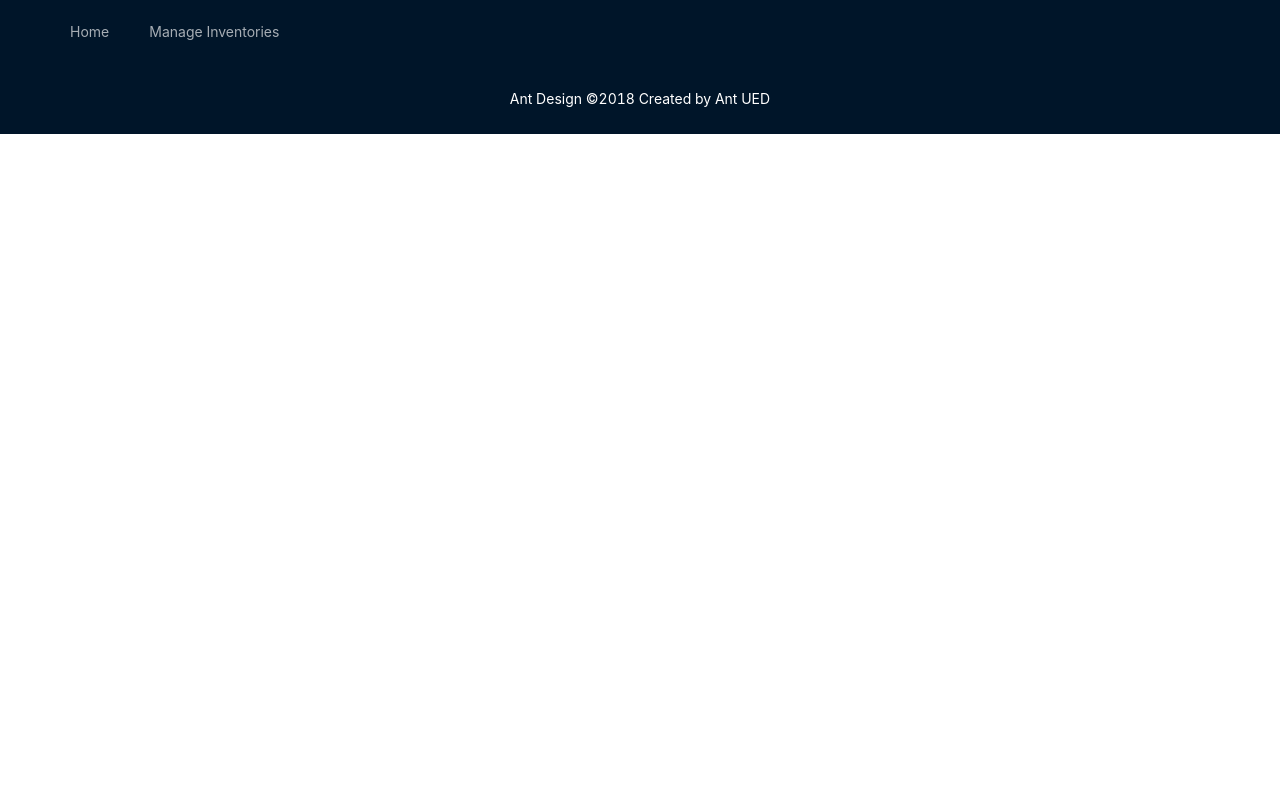
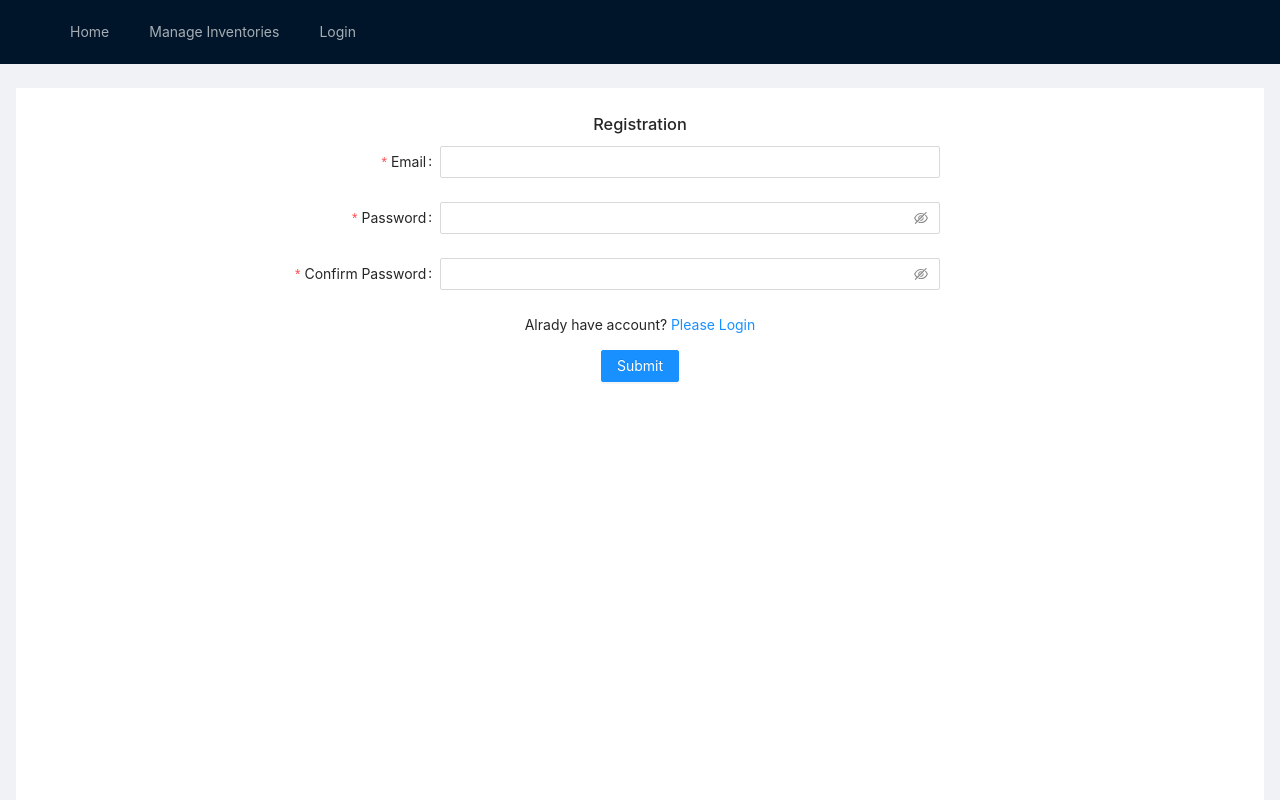
Before and after one commit to rashik07/warehouse_management_client_frontend, a React (Create React App) app: page /registration in a window 1280 px wide. Shown: the top 800 px of the page. Built offline with nearby package versions, Linux system fonts and the light colour scheme; no server answers.

Commit message:
update login registration signup

```diff
--- a/package.json
+++ b/package.json
@@ -10,6 +10,7 @@
     "firebase": "^9.8.4",
     "react": "^18.2.0",
     "react-dom": "^18.2.0",
+    "react-firebase-hooks": "^5.0.3",
     "react-router-dom": "^6.3.0",
     "react-scripts": "5.0.1",
     "web-vitals": "^2.1.4"
--- a/src/App.js
+++ b/src/App.js
@@ -9,6 +9,8 @@ import ProductDetails from './Pages/ProductDetails/ProductDetails';
 import ManageInventory from './Pages/ManageInventory/ManageInventory';
 import Headers from './Pages/HeaderFooter/Headers';
 import { Breadcrumb, Layout, Menu } from 'antd';
+import Login from './Pages/Login_Registration/Login';
+import Registration from './Pages/Login_Registration/Registration';
 
 function App() {
 
@@ -24,6 +26,8 @@ function App() {
 
           <Route path='/productDetails/:product_id' element={<ProductDetails></ProductDetails>}></Route>
           <Route path='/manage' element={<ManageInventory></ManageInventory>}></Route>
+          <Route path='/login' element={<Login></Login>}></Route>
+          <Route path='/registration' element={<Registration></Registration>}></Route>
 
 
         </Routes>
--- a/src/Pages/HeaderFooter/Headers.js
+++ b/src/Pages/HeaderFooter/Headers.js
@@ -1,19 +1,35 @@
-import React from 'react';
-import { Link } from 'react-router-dom';
-import { Menu,Layout} from "antd";
+import React from "react";
+import { Link } from "react-router-dom";
+import { Menu, Layout, Button } from "antd";
+import { useAuthState } from "react-firebase-hooks/auth";
+import { signOut } from "firebase/auth";
+import auth from "../../firebase.init";
 
 const Headers = () => {
   const { Header, Content, Sider } = Layout;
+  const [user] = useAuthState(auth);
+
+  const handleSignOut = () => {
+    signOut(auth);
+  };
   return (
     <Header>
-            <Menu theme="dark" mode="horizontal" >
+      <Menu theme="dark" mode="horizontal">
         <Menu.Item>
-                    <Link to='/home'>Home</Link>
+          <Link to="/home">Home</Link>
         </Menu.Item>
         <Menu.Item>
-                    <Link to='/manage'>Manage Inventories</Link>
+          <Link to="/manage">Manage Inventories</Link>
         </Menu.Item>
-
+        {user ? (
+          <Menu.Item>
+            <Button onClick={handleSignOut}>sign out</Button>
+          </Menu.Item>
+        ) : (
+          <Menu.Item>
+            <Link to="/login">Login</Link>
+          </Menu.Item>
+        )}
       </Menu>
     </Header>
   );
--- /dev/null
+++ b/src/Pages/Login_Registration/Login.js
@@ -0,0 +1,126 @@
+import React from "react";
+import { Button, Checkbox, Form, Input, Layout } from "antd";
+import { Link, useLocation, useNavigate } from "react-router-dom";
+import { useSignInWithEmailAndPassword } from "react-firebase-hooks/auth";
+import auth from "../../firebase.init";
+import Social_Login from "./Social_Login";
+const Login = () => {
+    const navigate = useNavigate();
+    const location = useLocation();
+
+    let from = location.state?.from?.pathname || "/";
+    let errorElement;
+    const [
+        signInWithEmailAndPassword,
+        user,
+        loading,
+        error,
+    ] = useSignInWithEmailAndPassword(auth);
+
+
+    if (user) {
+        navigate(from, { replace: true });
+    }
+
+    if (error) {
+        errorElement = <p style={{color:"red"}}>Error: {error?.message}</p>
+    }
+
+
+
+    const navigateRegister = event => {
+        navigate('/register');
+    }
+
+
+  const onFinish = (values) => {
+    signInWithEmailAndPassword(values.email, values.password);
+    console.log("Success:", values);
+  };
+
+  const onFinishFailed = (errorInfo) => {
+    console.log("Failed:", errorInfo);
+  };
+  const { Header, Content, Footer, Sider } = Layout;
+  return (
+    <div>
+      <Layout className="site-layout">
+        <Content
+          style={{
+            margin: "24px 16px 16px",
+            overflow: "initial",
+          }}
+        >
+          <div
+            className="site-layout-background"
+            style={{
+              padding: 24,
+              textAlign: "center",
+              height: "100vh",
+            }}
+          >
+            <h1>Login</h1>
+            <Form
+              name="basic"
+              labelCol={{
+                span: 8,
+              }}
+              wrapperCol={{
+                span: 10,
+              }}
+              initialValues={{
+                remember: true,
+              }}
+              onFinish={onFinish}
+              onFinishFailed={onFinishFailed}
+              autoComplete="off"
+            >
+              <Form.Item
+                label="Email"
+                name="email"
+                rules={[
+                  {
+                    required: true,
+                    message: "Please input your username!",
+                  },
+                ]}
+              >
+                <Input />
+              </Form.Item>
+
+              <Form.Item
+                label="Password"
+                name="password"
+                rules={[
+                  {
+                    required: true,
+                    message: "Please input your password!",
+                  },
+                ]}
+              >
+                <Input.Password />
+              </Form.Item>
+              <p>
+                New Here? <Link to="/registration" onClick={navigateRegister}>Please Register</Link>
+              </p>
+              <Form.Item
+                wrapperCol={{
+                  offset: 8,
+                  span: 8,
+                }}
+              >
+                <Button type="primary" htmlType="submit">
+                  Submit
+                </Button>
+              </Form.Item>
+            </Form>
+          {errorElement}
+           <Social_Login></Social_Login>
+          </div>
+        </Content>
+      </Layout>
+    </div>
+  );
+};
+
+export default Login;
--- /dev/null
+++ b/src/Pages/Login_Registration/Registration.js
@@ -0,0 +1,132 @@
+import React, { useState } from 'react';
+import { Link, useNavigate } from 'react-router-dom';
+import { useCreateUserWithEmailAndPassword, useUpdateProfile } from 'react-firebase-hooks/auth';
+
+
+import { Button, Checkbox, Form, Input, Layout } from "antd";
+import auth from '../../firebase.init';
+
+
+const Registration = () => {
+    const [agree, setAgree] = useState(false);
+    const [
+        createUserWithEmailAndPassword,
+        user,
+        loading,
+        error,
+    ] = useCreateUserWithEmailAndPassword(auth, {sendEmailVerification: true});
+    const [updateProfile, updating, updateError] = useUpdateProfile(auth);
+
+    const navigate = useNavigate();
+
+    const navigateLogin = () => {
+        navigate('/login');
+    }
+
+
+    if (user) {
+        navigate('/home');
+    }
+
+
+  const onFinish = (values) => {
+    createUserWithEmailAndPassword(values.email, values.password);
+    updateProfile({ displayName: values.email });
+  };
+
+  const onFinishFailed = (errorInfo) => {
+    console.log("Failed:", errorInfo);
+  };
+  const { Header, Content, Footer, Sider } = Layout;
+  return (
+    <div>
+      <Layout className="site-layout">
+        <Content
+          style={{
+            margin: "24px 16px 16px",
+            overflow: "initial",
+          }}
+        >
+          <div
+            className="site-layout-background"
+            style={{
+              padding: 24,
+              textAlign: "center",
+              height: "100vh",
+            }}
+          >
+            <h1>Registration</h1>
+            <Form
+              name="basic"
+              labelCol={{
+                span: 8,
+              }}
+              wrapperCol={{
+                span: 10,
+              }}
+              initialValues={{
+                remember: true,
+              }}
+              onFinish={onFinish}
+              onFinishFailed={onFinishFailed}
+              autoComplete="off"
+            >
+              <Form.Item
+                label="Email"
+                name="email"
+                rules={[
+                  {
+                    required: true,
+                    message: "Please input your username!",
+                  },
+                ]}
+              >
+                <Input />
+              </Form.Item>
+
+              <Form.Item
+                label="Password"
+                name="password"
+                rules={[
+                  {
+                    required: true,
+                    message: "Please input your password!",
+                  },
+                ]}
+              >
+                <Input.Password />
+              </Form.Item>
+              <Form.Item
+                label="Confirm Password"
+                name="confirm_password"
+                rules={[
+                  {
+                    required: true,
+                    message: "Please input your password again!",
+                  },
+                ]}
+              >
+                <Input.Password />
+              </Form.Item>
+              <p>
+                Alrady have account? <Link to="/login">Please Login</Link>
+              </p>
+              <Form.Item
+                wrapperCol={{
+                  offset: 8,
+                  span: 8,
+                }}
+              >
+                <Button type="primary" htmlType="submit">
+                  Submit
+                </Button>
+              </Form.Item>
+            </Form>
+          </div>
+        </Content>
+      </Layout>
+    </div>
+  );
+};
+
+export default Registration;
--- /dev/null
+++ b/src/Pages/Login_Registration/Social_Login.js
@@ -0,0 +1,28 @@
+import React from 'react';
+import { Link, useNavigate } from "react-router-dom";
+import { useSignInWithGoogle } from "react-firebase-hooks/auth";
+import auth from "../../firebase.init";
+import { Button } from "antd";
+import {
+    GoogleOutlined
+  } from '@ant-design/icons';
+const Social_Login = () => {
+    const [signInWithGoogle, user, loading, error] = useSignInWithGoogle(auth);
+    const navigate= useNavigate();
+    let errorElement;
+    if (error) {
+        errorElement = <p style={{color:"red"}}>Error: {error?.message}</p>
+    }
+
+      if(user){
+        navigate("/home");
+      }
+    return (
+        <div>
+              {errorElement}
+             <Button onClick={() => signInWithGoogle()}><GoogleOutlined />Google Login</Button>
+        </div>
+    );
+};
+
+export default Social_Login;
```
Also changed, not shown: src/Pages/ManageInventory/ManageInventory.js (+45 -23 lines), 1 other file (tests, documents, lock files or other folders). Lines whose indentation alone changed are shown as unchanged.
